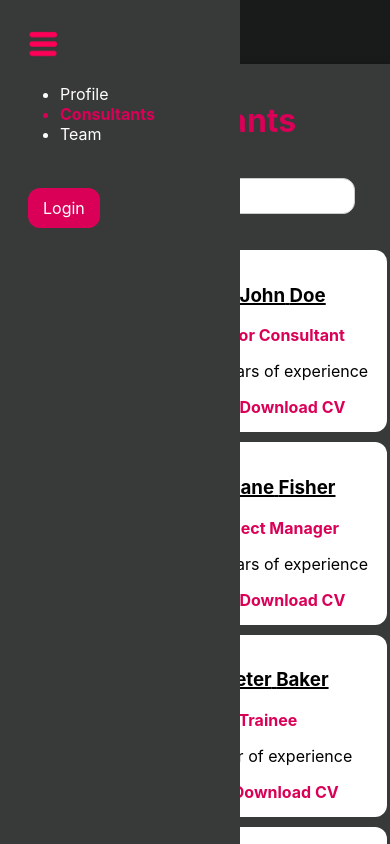
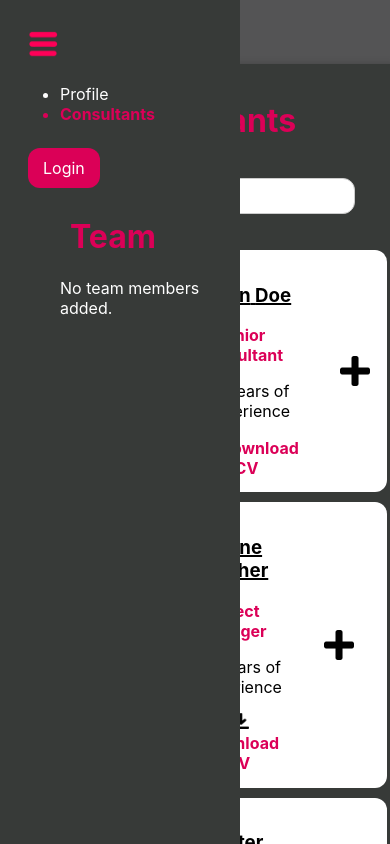
Before and after one commit to TuukkaJA/project-pinja, a React (Create React App) app: page /consultants in a window 390 px wide. Both pictures are taken after a click on the button 23 px from the left and 24 px from the top of the page. Shown: the top 844 px of the page. Built offline with nearby package versions, Linux system fonts and the light colour scheme.

Commit message:
Added a message pop up when trying to edit while not logged in. Added ability to add consultants to team list on sidebar.

```diff
--- a/src/App.css
+++ b/src/App.css
@@ -1,7 +1,7 @@
 .app {
   display: flex;
   flex-direction: column;
-  background-color: #191b1a;
+  background-color: #545455;
   min-height: 100vh;
 }
 
--- a/src/components/CVModal/CVModal.css
+++ b/src/components/CVModal/CVModal.css
@@ -60,6 +60,13 @@
     }
   }
 
+  .login-message {
+    color: red;
+    font-size: 16px;
+    font-weight: bold;
+    text-align: center;
+  }
+
   .field {
     margin-bottom: 15px;
   }
--- a/src/components/CVModal/CVModal.js
+++ b/src/components/CVModal/CVModal.js
@@ -1,4 +1,5 @@
 import React, { useState, useEffect } from 'react';
+import { useNavigate } from 'react-router-dom';
 import './CVModal.css';
 
 const CVModal = ({ consultant, onClose, onUpdate, isLoggedIn }) => {
@@ -6,6 +7,8 @@ const CVModal = ({ consultant, onClose, onUpdate, isLoggedIn }) => {
   const [isEditing, setIsEditing] = useState(false);
   const[formData, setFormData] = useState(consultant);
   const[originalFormData, setOriginalFormData] = useState(consultant);
+  const[message, setMessage] = useState("");
+  const navigate = useNavigate();
 
   useEffect(() => {
     setOriginalFormData(consultant);
@@ -15,6 +18,13 @@ const CVModal = ({ consultant, onClose, onUpdate, isLoggedIn }) => {
     if (isLoggedIn) {
     setIsEditing((prev) => !prev);
     setFormData({ ...originalFormData});
+    }
+    else {
+      //alert("You need to be logged in to edit information");
+      setMessage("Log in to edit information");
+      setTimeout(() => {
+        setMessage("");
+      }, 3000);
     }
   };
 
@@ -155,6 +165,9 @@ const CVModal = ({ consultant, onClose, onUpdate, isLoggedIn }) => {
             Edit
           </button>
         )}
+        {message && <p className="login-message">{message} <button onClick={() => navigate('/Login')}>
+          Login
+        </button></p>}
         {isEditing && isLoggedIn && (
           <button onClick={handleCancel} className="cancel-button">
             Cancel
--- a/src/components/ConsultantCard/ConsultantCard.css
+++ b/src/components/ConsultantCard/ConsultantCard.css
@@ -42,6 +42,21 @@
     background-color: #db0057;
 }
 
+.add-to-team {
+    color: #db0057;
+    font-weight: bold;
+    border: none;
+    padding: 1rem 2rem;
+    border-radius: 12px;
+    cursor: pointer;
+    text-decoration: none;
+}
+
+.add-to-team:hover {
+    color: #ffffff;
+    background-color: #db0057;
+}
+
 .consultant-card {
     display: flex;
     align-items: center;
@@ -62,4 +77,8 @@
       flex-direction: center;
       gap: 1rem;
     }
+
+    .download-CV {
+        padding: 0.1rem 0.2rem;
+    }
   }
--- a/src/components/ConsultantCard/ConsultantCard.js
+++ b/src/components/ConsultantCard/ConsultantCard.js
@@ -1,8 +1,9 @@
 import React from 'react';
 import './ConsultantCard.css';
 import downLoadIcon from './download-icon.png';
+import plusIcon from './plus-icon.png';
 
-const ConsultantCard = ({ consultant }) => {
+const ConsultantCard = ({ consultant, onAddToTeam }) => {
   return (
     <div className="consultant-card">
       <img className="pp" src={consultant.pp} alt="" />
@@ -16,6 +17,7 @@ const ConsultantCard = ({ consultant }) => {
           <img src={downLoadIcon} alt="" /> Download CV
         </a>
         </div>
+        <button className="add-to-team" onClick={onAddToTeam}><img src={plusIcon} alt="" /></button>
     </div>
   );
 };
--- a/src/components/ConsultantList/ConsultantList.js
+++ b/src/components/ConsultantList/ConsultantList.js
@@ -1,14 +1,23 @@
 import React from 'react';
 import ConsultantCard from '../ConsultantCard/ConsultantCard';
 
-const ConsultantList = ({ consultants, onConsultantClick }) => (
+const ConsultantList = ({ consultants, onConsultantClick, team, setTeam }) => {
+
+  const handleAddToTeam = (consultant) => {
+    if (!team.some((member) => member.id === consultant.id)) {
+      setTeam((prevTeam) => [...prevTeam, consultant]);
+    }
+  }
+
+  return (
   <div className="consultant-list">
     {consultants.map((consultant) => (
       <div key={consultant.id} onClick={() => onConsultantClick(consultant)}>
-        <ConsultantCard consultant={consultant} />
+        <ConsultantCard key={consultant.id} consultant={consultant} onAddToTeam={() => handleAddToTeam(consultant)} />
       </div>
     ))}
   </div>
 );
+};
 
 export default ConsultantList;
--- a/src/components/Login/Login.css
+++ b/src/components/Login/Login.css
@@ -1,5 +1,5 @@
 body {
-    background-color: #191b1a;
+    background-color: #545455;
 }
 
 .login {
--- a/src/components/Sidebar/Sidebar.css
+++ b/src/components/Sidebar/Sidebar.css
@@ -43,7 +43,11 @@
   display: flex;
   justify-content: center;
   align-items: center;
-  margin-top: 20px;
+  margin-top: px;
+}
+
+.team h1 {
+  margin-left: 50px;
 }
 
 .logout-button:hover {
--- a/src/components/Sidebar/Sidebar.js
+++ b/src/components/Sidebar/Sidebar.js
@@ -3,7 +3,7 @@ import { useNavigate } from 'react-router-dom';
 import './Sidebar.css';
 import toggleIcon from '../../toggle-icon_pink.png';
 
-const Sidebar = ({ isOpen, toggleSidebar, activeItem, setActiveItem }) => {
+const Sidebar = ({ isOpen, toggleSidebar, activeItem, setActiveItem, team = [], setTeam }) => {
 
 const loggedInUser = localStorage.getItem('loggedInUser');
 const navigate = useNavigate();
@@ -45,7 +45,6 @@ return (
             className={activeItem === "Consultants" ? "active" : ""}>
           Consultants
           </li>
-          <li>Team</li>
         </ul>
       )}
       <div className="logout">
@@ -62,6 +61,20 @@ return (
         </button>
       )}
       </div>
+         <div className="team">
+          <h1>Team</h1>
+          <ul className="team-list">
+          {team.length > 0 ? (
+            team.map((consultant, index) => (
+              <li key={index} className="team-member">
+                {consultant.name} {consultant.surname}
+              </li>
+            ))
+          ) : (
+            <p>No team members added.</p>
+          )}
+        </ul>
+        </div>
     </div>
   );
 };
--- a/src/pages/Consultants.js
+++ b/src/pages/Consultants.js
@@ -8,7 +8,7 @@ import toggleIcon from '../toggle-icon_pink.png';
 function Consultants({ isLoggedIn }) {
     const [isSidebarOpen, setSidebarOpen] = useState(false);
     const [activeItem, setActiveItem] = useState('Consultants');
-
+    const [team, setTeam] = useState([]);
     const [searchTerm, setSearchTerm] = useState('');
     const [selectedConsultant, setSelectedConsultant] = useState(null);
     const [consultants, setConsultants] = useState([
@@ -73,6 +73,8 @@ function Consultants({ isLoggedIn }) {
             toggleSidebar={toggleSidebar}
             activeItem={activeItem}
             setActiveItem={setActiveItem}
+            team={team}
+            setTeam={setTeam}
              />)}
          <button className="toggle-sidebar" onClick={toggleSidebar}>
           <img src={toggleIcon} alt="Toggle Icon" />
@@ -80,7 +82,7 @@ function Consultants({ isLoggedIn }) {
         <div className={`content ${selectedConsultant ? 'blurred' : ''}`}>
           <h1>Consultants</h1>
           <SearchBar searchTerm={searchTerm} onSearchChange={setSearchTerm} />
-          <ConsultantList consultants={filteredConsultants} onConsultantClick={openModal}/>
+          <ConsultantList consultants={filteredConsultants} onConsultantClick={openModal} setTeam={setTeam} team={team} />
         </div>
         {selectedConsultant && (
           <CVModal consultant={selectedConsultant} onClose={closeModal} onUpdate={handleUpdateConsultant} isLoggedIn={isLoggedIn}/>
```
Also changed, not shown: src/components/ConsultantCard/plus-icon.png (added).
